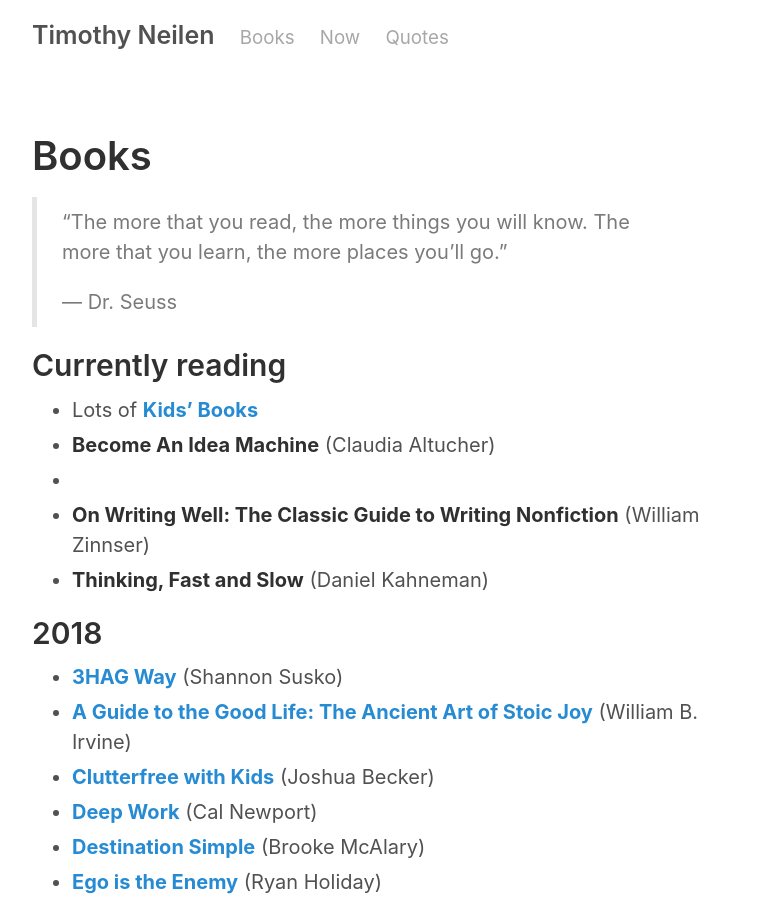
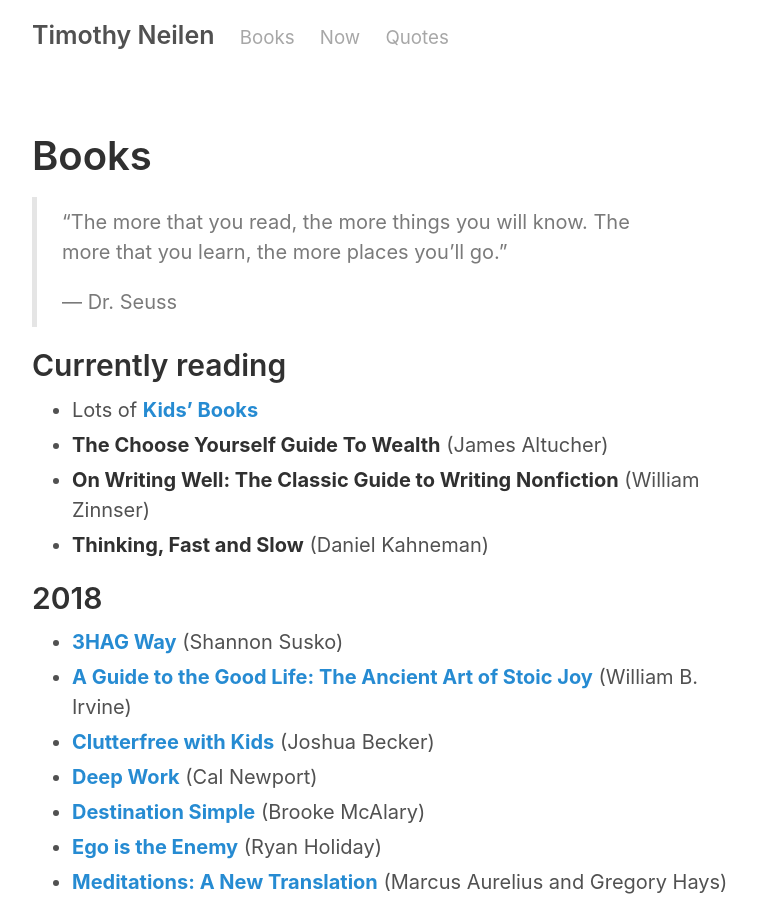
Before and after one commit to teejayen/teejayen.github.io, a Jekyll site: the page built from books.md, in a window 1280 px wide and 900 px high. Shown: the whole window, without its empty margins (258-1015 px from the left). Built offline with Jekyll 4.4.1, drawn with Linux system fonts in a browser that asks for light colours.

Commit message:
updated currently-reading

```diff
--- a/books.md
+++ b/books.md
@@ -16,8 +16,7 @@
 ## Currently reading
 
 - Lots of [**Kids' Books**](/kidsbooks)
-- **Become An Idea Machine** (Claudia Altucher)
--
+- **The Choose Yourself Guide To Wealth** (James Altucher)
 - **On Writing Well: The Classic Guide to Writing Nonfiction** (William Zinnser)
 - **Thinking, Fast and Slow** (Daniel Kahneman)
 
```
